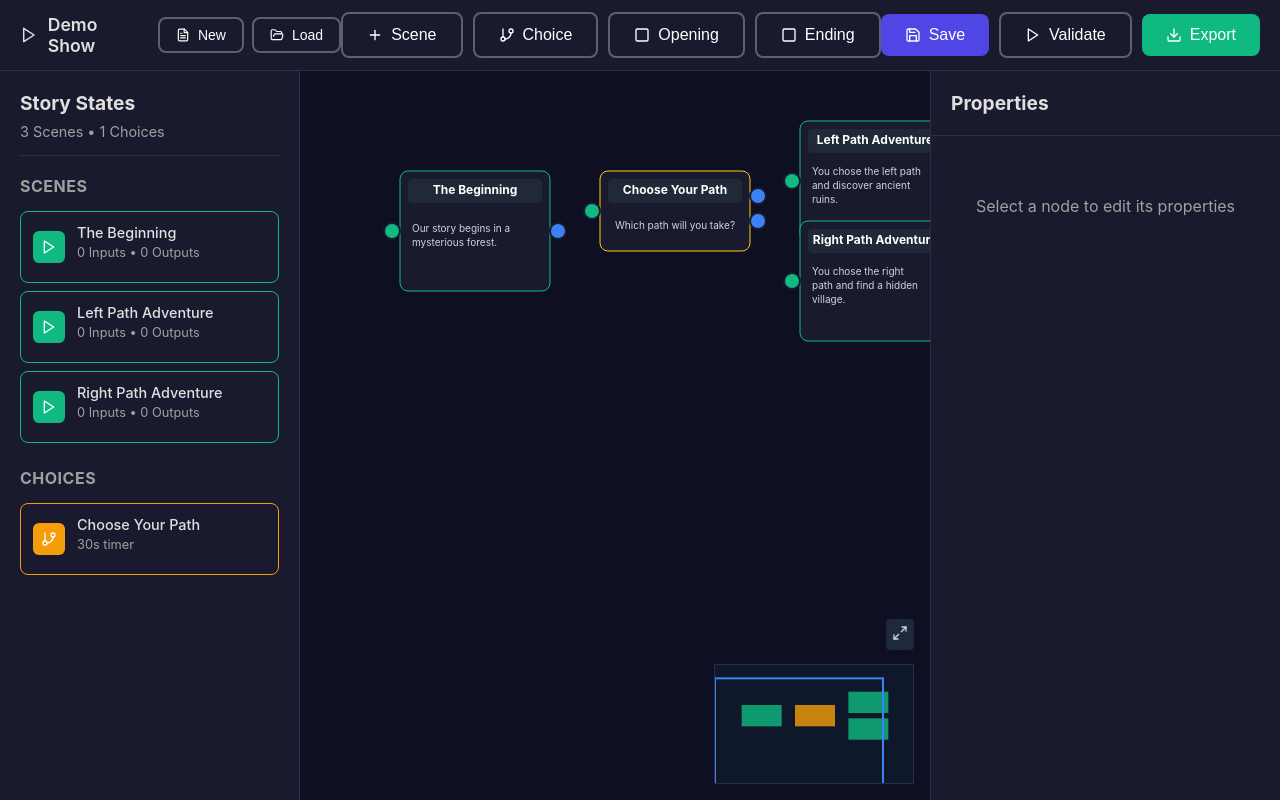
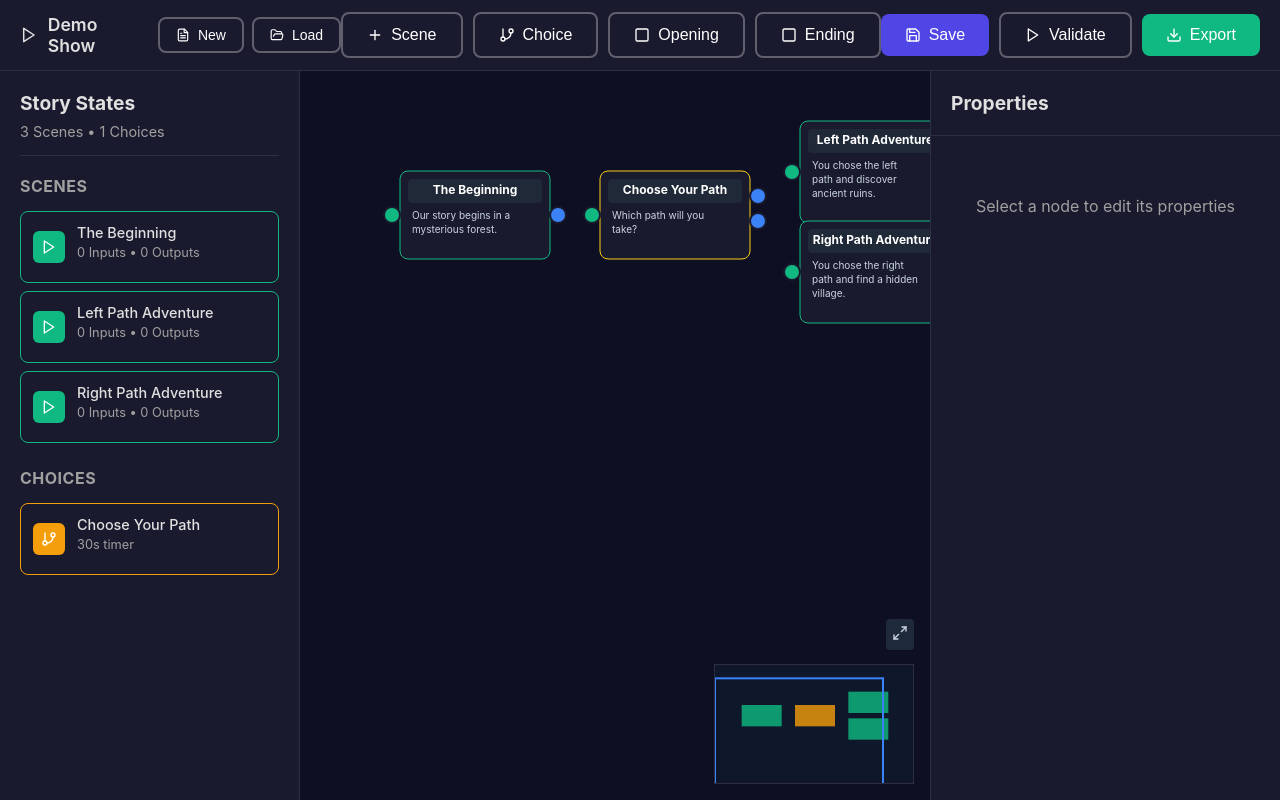
Before and after one commit to walkerkaiman/Meander, a React (Vite) app in the folder Editor/: page / in a window 1280 px wide. Both pictures are taken after a click on the button "Load Show". Built offline with nearby package versions, Linux system fonts and the light colour scheme; the HTML template or start-up script is replaced by a standard one.

Commit message:
visual improvements

```diff
--- a/Editor/src/components/Node.tsx
+++ b/Editor/src/components/Node.tsx
@@ -29,12 +29,32 @@ export const Node: React.FC<NodeProps> = ({
     ry: 8
   } as const;
 
-  const calcSceneHeight = (desc: string) => {
-    const charsPerLine = 30;
-    const lineHeight = 14;
-    const lines = Math.max(1, Math.ceil(desc.length / charsPerLine));
-    return Math.max(120, 60 + lines * lineHeight);
+  const calcHeightFromLines = (lines: number) => 60 + lines * 14;
+
+  const wrapLinesGeneric = (text: string): string[] => {
+    if (text.trim() === '') return [' '];
+    const cps = 22;
+    const words = text.split(' ');
+    const out: string[] = [];
+    let current = '';
+    const push = () => { if (current) { out.push(current); current = ''; } };
+    for (const w of words) {
+      if ((current + (current ? ' ' : '') + w).length <= cps) {
+        current += (current ? ' ' : '') + w;
+      } else {
+        push();
+        if (w.length > cps) out.push(w.slice(0, cps -1) + '…');
+        else current = w;
+      }
+    }
+    push();
+    return out;
   };
+
+  // ----- Scene -----
+  const buildLinesScene = (desc: string) => desc.split(/\r?\n/).flatMap(wrapLinesGeneric);
+
+  const calcSceneHeight = (desc: string) => calcHeightFromLines(buildLinesScene(desc).length);
   const forkHeight = 80;
 
   // Base translation (no scaling here!)
@@ -128,34 +148,8 @@ export const Node: React.FC<NodeProps> = ({
   };
 
   const renderSceneNode = (scene: Scene) => {
-    const cps = 22;
-    const wrapLines = (text: string): string[] => {
-      if (text.trim() === '') return [' '];
-      const words = text.split(' ');
-      const lines: string[] = [];
-      let current = '';
-      for (const w of words) {
-        if ((current + w).length <= cps) {
-          current += (current ? ' ' : '') + w;
-        } else {
-          if (current) lines.push(current);
-          if (w.length > cps) {
-            // very long word fallback
-            lines.push(w.slice(0, cps - 1) + '…');
-          } else {
-            current = w;
-          }
-        }
-      }
-      if (current) lines.push(current);
-      return lines;
-    };
-
-    const descLines: string[] = scene.description
-      .split(/\r?\n/)
-      .flatMap(wrapLines);
-
-    const height = calcSceneHeight(scene.description);
+    const descLines = buildLinesScene(scene.description);
+    const height = calcHeightFromLines(descLines.length);
 
     return (
       <g>
@@ -186,7 +180,7 @@ export const Node: React.FC<NodeProps> = ({
         {/* description multi-line */}
         <text
           x={12}
-          y={height / 2 - (descLines.length - 1) * 7}
+          y={40}
           textAnchor="start"
           dominantBaseline="hanging"
           fill="#cbd5e1"
@@ -200,43 +194,69 @@ export const Node: React.FC<NodeProps> = ({
     );
   };
 
-  const renderOpeningNode = (opening: OpeningScene) => (
+  // ----- Opening / Ending dynamic wrapping -----
+  const buildLinesDesc = (text: string) => text.split(/\r?\n/).flatMap(wrapLinesGeneric);
+
+  const renderOpeningNode = (opening: OpeningScene) => {
+    const descLines = buildLinesDesc(opening.description);
+    const height = calcHeightFromLines(descLines.length);
+
+    return (
       <g>
-      <rect {...commonBase} height={forkHeight} fill="#1a1a2e" stroke="#fca5a5" strokeWidth={selected ? 3 : 1} />
-      {renderIO('opening', false)}
+        <rect {...commonBase} height={height} fill="#1a1a2e" stroke="#8b5cf6" strokeWidth={selected ? 3 : 1} />
+        {/* output only */}
+        <circle cx={158} cy={height/2} r="8" fill="#3b82f6" stroke="#1a1a2e" strokeWidth={2} style={{cursor:'pointer'}} onMouseDown={(e)=>onOutputMouseDown(e, opening.id,0)} />
         {renderHeader(opening.title)}
-      {renderBodyText(opening.description)}
+        <text x={12} y={40} textAnchor="start" dominantBaseline="hanging" fill="#cbd5e1" fontSize={10}>
+          {descLines.map((l,idx)=>(<tspan key={idx} x={12} dy={idx===0?0:14}>{l}</tspan>))}
+        </text>
       </g>
     );
+  };
 
-  const renderEndingNode = (ending: EndingScene) => (
+  const renderEndingNode = (ending: EndingScene) => {
+    const descLines = buildLinesDesc(ending.description);
+    const height = calcHeightFromLines(descLines.length);
+
+    return (
       <g>
-      <rect {...commonBase} height={forkHeight} fill="#1a1a2e" stroke="#facc15" strokeWidth={selected ? 3 : 1} />
-      {renderIO('ending', false)}
+        <rect {...commonBase} height={height} fill="#1a1a2e" stroke="#8b5cf6" strokeWidth={selected ? 3 : 1} />
+        {/* input only */}
+        <circle cx={-8} cy={height/2} r="8" fill="#10b981" stroke="#1a1a2e" strokeWidth={2} style={{cursor:'pointer'}} onMouseUp={(e)=>onInputMouseUp(e, ending.id)} />
         {renderHeader(ending.title)}
-      {renderBodyText(ending.description)}
+        <text x={12} y={40} textAnchor="start" dominantBaseline="hanging" fill="#cbd5e1" fontSize={10}>
+          {descLines.map((l,idx)=>(<tspan key={idx} x={12} dy={idx===0?0:14}>{l}</tspan>))}
+        </text>
       </g>
     );
+  };
 
-  const renderForkNode = (fork: Fork) => (
+  // ----- Fork ----- audienceText lines -----
+  const renderForkNode = (fork: Fork) => {
+    const descLines = buildLinesDesc(fork.audienceText);
+    const height = calcHeightFromLines(descLines.length);
+
+    return (
       <g>
-      <rect {...commonBase} height={forkHeight} fill="#1a1a2e" stroke="#facc15" strokeWidth={selected ? 3 : 1} />
-      {renderIO('fork', true)}
+        <rect {...commonBase} height={height} fill="#1a1a2e" stroke="#facc15" strokeWidth={selected ? 3 : 1} />
+        {/* input */}
+        <circle cx={-8} cy={height/2} r="8" fill="#10b981" stroke="#1a1a2e" strokeWidth={2} style={{cursor:'pointer'}} onMouseUp={(e)=>onInputMouseUp(e, fork.id)} />
+        {/* outputs array */}
+        {fork.choices.map((_,idx)=>(<circle key={idx} cx={158} cy={25+idx*25} r="8" fill="#3b82f6" stroke="#1a1a2e" strokeWidth={2} style={{cursor:'pointer'}} onMouseDown={(e)=>onOutputMouseDown(e, fork.id, idx)} />))}
         {renderHeader(fork.title)}
-      {renderBodyText(fork.audienceText)}
+        <text x={12} y={40} textAnchor="start" dominantBaseline="hanging" fill="#cbd5e1" fontSize={10}>
+          {descLines.map((l,idx)=>(<tspan key={idx} x={12} dy={idx===0?0:14}>{l}</tspan>))}
+        </text>
       </g>
     );
+  };
 
   const content = (() => {
     switch (state.type) {
-      case 'scene':
-        return renderSceneNode(state as Scene);
-      case 'opening':
-        return renderOpeningNode(state as OpeningScene);
-      case 'ending':
-        return renderEndingNode(state as EndingScene);
-      case 'fork':
-        return renderForkNode(state as Fork);
+      case 'scene': return renderSceneNode(state as Scene);
+      case 'opening': return renderOpeningNode(state as OpeningScene);
+      case 'ending': return renderEndingNode(state as EndingScene);
+      case 'fork': return renderForkNode(state as Fork);
       default:
         return null;
     }
--- a/Editor/src/components/SlimCanvas.tsx
+++ b/Editor/src/components/SlimCanvas.tsx
@@ -30,6 +30,26 @@ export const SlimCanvas: React.FC<CanvasProps> = ({
   const containerRef = useRef<HTMLDivElement>(null);
   const [hoverConnId, setHoverConnId] = useState<string | null>(null);
   const viewportRef = useRef<any>(null);
+
+  // helper for dynamic node height (same as Node component)
+  const cps = 22;
+  const countLines = (text: string) => {
+    const words = text.split(' ');
+    let lines = 1, cur = 0;
+    words.forEach(w=>{
+      if (cur + w.length + (cur?1:0) <= cps) cur += w.length + (cur?1:0);
+      else { lines++; cur = w.length; }
+    });
+    return lines;
+  };
+
+  const computeHeight = (state: State): number => {
+    const base = 60, lh = 14;
+    let lines = 1;
+    if (state.type==='scene' || state.type==='opening' || state.type==='ending') lines = state.description.split(/\r?\n/).reduce((s,l)=>s+countLines(l),0);
+    else if (state.type==='fork') lines = state.audienceText.split(/\r?\n/).reduce((s,l)=>s+countLines(l),0);
+    return base + lines*lh;
+  };
 
   // --- Node dragging ---
   const dragState = useRef<{ id: string; offset: Position } | null>(null);
@@ -99,7 +119,7 @@ export const SlimCanvas: React.FC<CanvasProps> = ({
     if (!node) return;
     const startPos: Position = node.type === 'fork'
       ? { x: node.position.x + 150 + 8, y: node.position.y + 25 + outputIdx * 25 }
-      : { x: node.position.x + 150 + 8, y: node.position.y + 40 };
+      : { x: node.position.x + 150 + 8, y: node.position.y + computeHeight(node)/2 };
     setIsDraggingConn(true);
     setConnStart({ nodeId, outputIndex: outputIdx, pos: startPos });
     setConnEnd(startPos);
@@ -165,14 +185,34 @@ export const SlimCanvas: React.FC<CanvasProps> = ({
   const ORIGIN = 5000; // shift to avoid negative coords being clipped
 
   const renderConnections = () => {
-    const getSceneHeight = (desc: string) => {
-      const lines = Math.max(1, Math.ceil(desc.split(/\r?\n/).reduce((c,l)=>c+l.length,0) / 30));
-      return Math.max(120, 60 + lines * 14);
+    const wrapCount = (text: string): number => {
+      const cps = 22;
+      const words = text.split(' ');
+      let lines = 1;
+      let curLen = 0;
+      words.forEach(w=>{
+        if (curLen + w.length + (curLen?1:0) <= cps) {
+          curLen += w.length + (curLen?1:0);
+        } else {
+          lines++;
+          curLen = w.length;
+        }
+      });
+      return lines;
+    };
+
+    const computeHeight = (state: State): number => {
+      const base = 60;
+      const lineH = 14;
+      let lines = 1;
+      if (state.type === 'scene') lines = state.description.split(/\r?\n/).reduce((sum,l)=>sum+wrapCount(l),0);
+      else if (state.type === 'opening' || state.type==='ending') lines = state.description.split(/\r?\n/).reduce((s,l)=>s+wrapCount(l),0);
+      else if (state.type==='fork') lines = state.audienceText.split(/\r?\n/).reduce((s,l)=>s+wrapCount(l),0);
+      return base + lines*lineH;
     };
 
     const nodeCenterY = (s: State) => {
-      if (s.type === 'scene') return s.position.y + getSceneHeight(s.description) / 2;
-      return s.position.y + 40; // default center for 80px nodes
+      return s.position.y + computeHeight(s)/2;
     };
 
     return connections.map(conn => {
@@ -253,12 +293,6 @@ export const SlimCanvas: React.FC<CanvasProps> = ({
               <polygon points="0 0, 10 3.5, 0 7" fill="#64748b" />
             </marker>
           </defs>
-          {renderConnections()}
-
-          {/* temp connection */}
-          {isDraggingConn && connStart && connEnd && (
-            <Connection from={connStart.pos} to={connEnd} highlighted />
-          )}
           {states.map(s => {
             return (
               <Node
@@ -271,6 +305,13 @@ export const SlimCanvas: React.FC<CanvasProps> = ({
               />
             );
           })}
+
+          {renderConnections()}
+
+          {/* temp connection */}
+          {isDraggingConn && connStart && connEnd && (
+            <Connection from={connStart.pos} to={connEnd} highlighted />
+          )}
           </g>
         </svg>
       </CanvasViewport>
```
Lines whose indentation alone changed are shown as unchanged.
